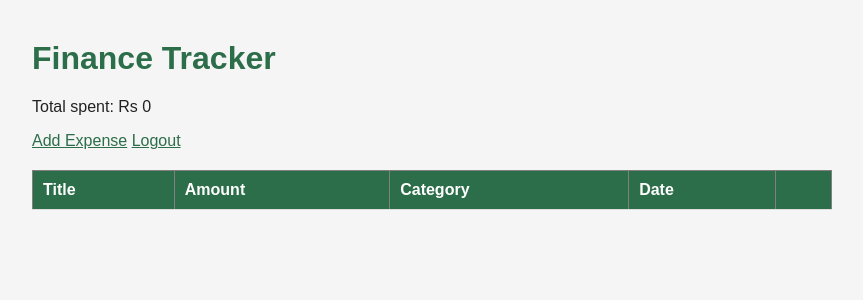
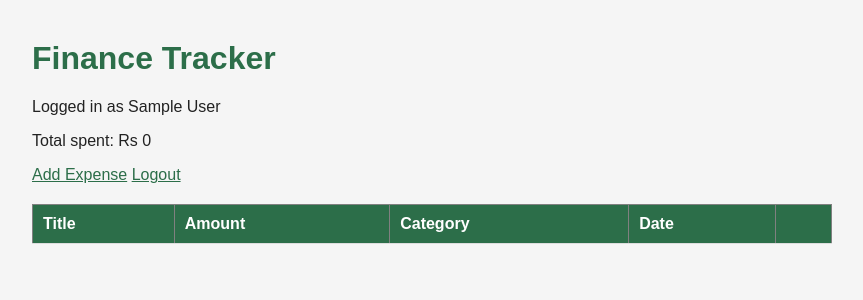
Before and after one commit to soniyakandel/Financetracker_demo, a Flask app: page / in a window 1280 px wide. Shown: the top 300 px of the page, without its empty margins (208-1071 px from the left). Run offline with Flask 3, Linux system fonts and the light colour scheme; the visitor is signed in with stand-in values (Sample User, id 1); data that the repository does not hold is empty.

Commit message:
switched to flask-login instead of doing sessions myself

```diff
--- a/Financetracker_demo/app.py
+++ b/Financetracker_demo/app.py
@@ -1,6 +1,13 @@
 from datetime import datetime
 
-from flask import Flask, render_template, request, redirect, url_for, session
+from flask import Flask, render_template, request, redirect, url_for
+from flask_login import (
+    LoginManager,
+    current_user,
+    login_required,
+    login_user,
+    logout_user,
+)
 from werkzeug.security import check_password_hash, generate_password_hash
 
 from models import db, Expense, User
@@ -13,13 +20,20 @@ app.config["SQLALCHEMY_DATABASE_URI"] = "sqlite:///site.db"
 
 db.init_app(app)
 
+login_manager = LoginManager(app)
+login_manager.login_view = "login"
+
+
+@login_manager.user_loader
+def load_user(user_id):
+    return db.session.get(User, int(user_id))
+
 
 @app.route("/")
+@login_required
 def home():
-    if "user_id" not in session:
-        return redirect(url_for("login"))
     expenses = (
-        Expense.query.filter_by(user_id=session["user_id"])
+        Expense.query.filter_by(user_id=current_user.id)
         .order_by(Expense.date.desc())
         .all()
     )
@@ -28,16 +42,15 @@ def home():
 
 
 @app.route("/add", methods=["GET", "POST"])
+@login_required
 def add():
-    if "user_id" not in session:
-        return redirect(url_for("login"))
     if request.method == "POST":
         expense = Expense(
             title=request.form["title"],
             amount=float(request.form["amount"]),
             date=datetime.strptime(request.form["date"], "%Y-%m-%d").date(),
             category=request.form["category"],
-            user_id=session["user_id"],
+            user_id=current_user.id,
         )
         db.session.add(expense)
         db.session.commit()
@@ -64,22 +77,22 @@ def login():
     if request.method == "POST":
         user = User.query.filter_by(email=request.form["email"]).first()
         if user and check_password_hash(user.password, request.form["password"]):
-            session["user_id"] = user.id
+            login_user(user)
             return redirect(url_for("home"))
         return render_template("login.html", error="Wrong email or password")
     return render_template("login.html")
 
 
 @app.route("/logout")
+@login_required
 def logout():
-    session.pop("user_id", None)
+    logout_user()
     return redirect(url_for("login"))
 
 
 @app.route("/edit/<int:expense_id>", methods=["GET", "POST"])
+@login_required
 def edit(expense_id):
-    if "user_id" not in session:
-        return redirect(url_for("login"))
     expense = Expense.query.get(expense_id)
     if request.method == "POST":
         expense.title = request.form["title"]
@@ -92,9 +105,8 @@ def edit(expense_id):
 
 
 @app.route("/delete/<int:expense_id>")
+@login_required
 def delete(expense_id):
-    if "user_id" not in session:
-        return redirect(url_for("login"))
     expense = Expense.query.get(expense_id)
     db.session.delete(expense)
     db.session.commit()
--- a/Financetracker_demo/models.py
+++ b/Financetracker_demo/models.py
@@ -1,9 +1,10 @@
+from flask_login import UserMixin
 from flask_sqlalchemy import SQLAlchemy
 
 db = SQLAlchemy()
 
 
-class User(db.Model):
+class User(UserMixin, db.Model):
     id = db.Column(db.Integer, primary_key=True)
     name = db.Column(db.String(80))
     email = db.Column(db.String(120), unique=True)
--- a/Financetracker_demo/requirements.txt
+++ b/Financetracker_demo/requirements.txt
@@ -1,3 +1,4 @@
 
 Flask==3.0.3
 Flask-SQLAlchemy==3.1.1
+Flask-Login==0.6.3
--- a/Financetracker_demo/templates/index.html
+++ b/Financetracker_demo/templates/index.html
@@ -6,6 +6,7 @@
 </head>
 <body>
     <h1>Finance Tracker</h1>
+    <p>Logged in as {{ current_user.name }}</p>
     <p>Total spent: Rs {{ total }}</p>
     <a href="/add">Add Expense</a>
     <a href="/logout">Logout</a>
```
